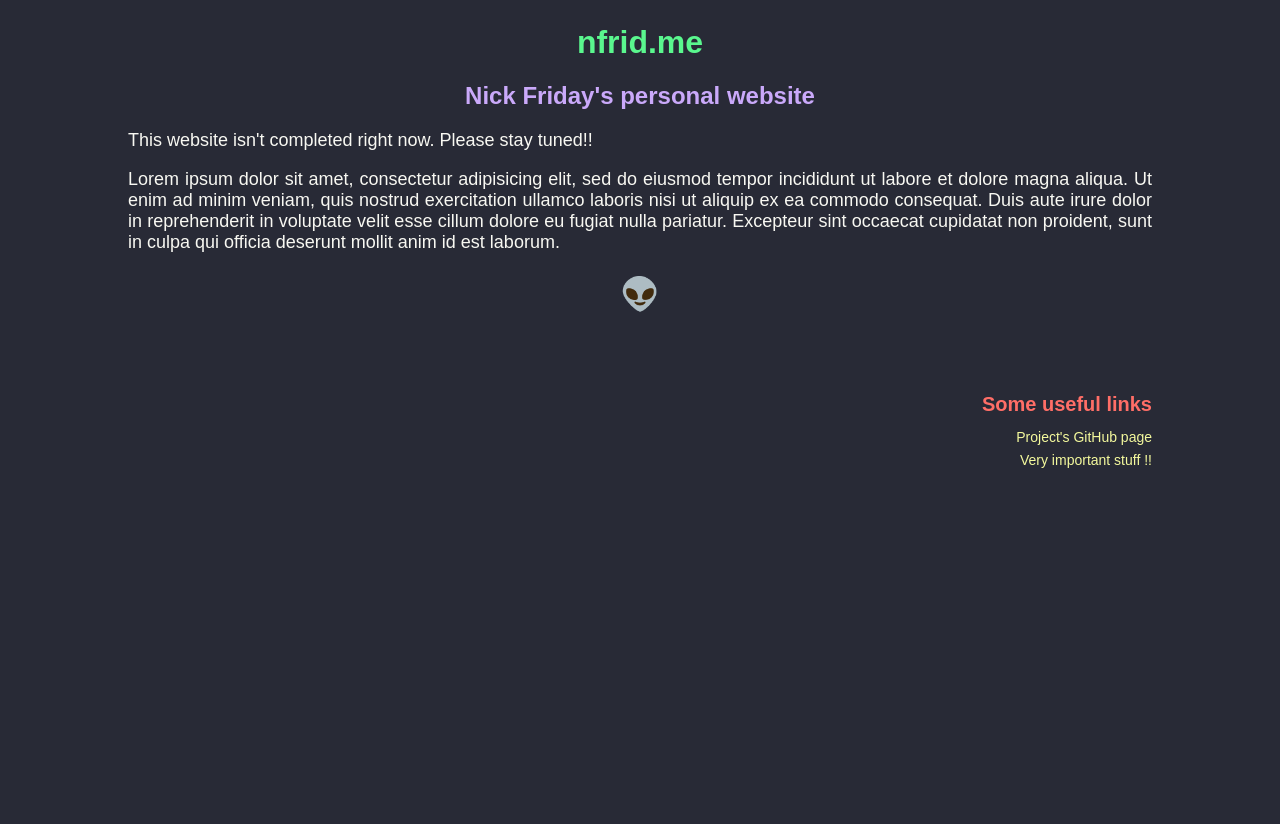
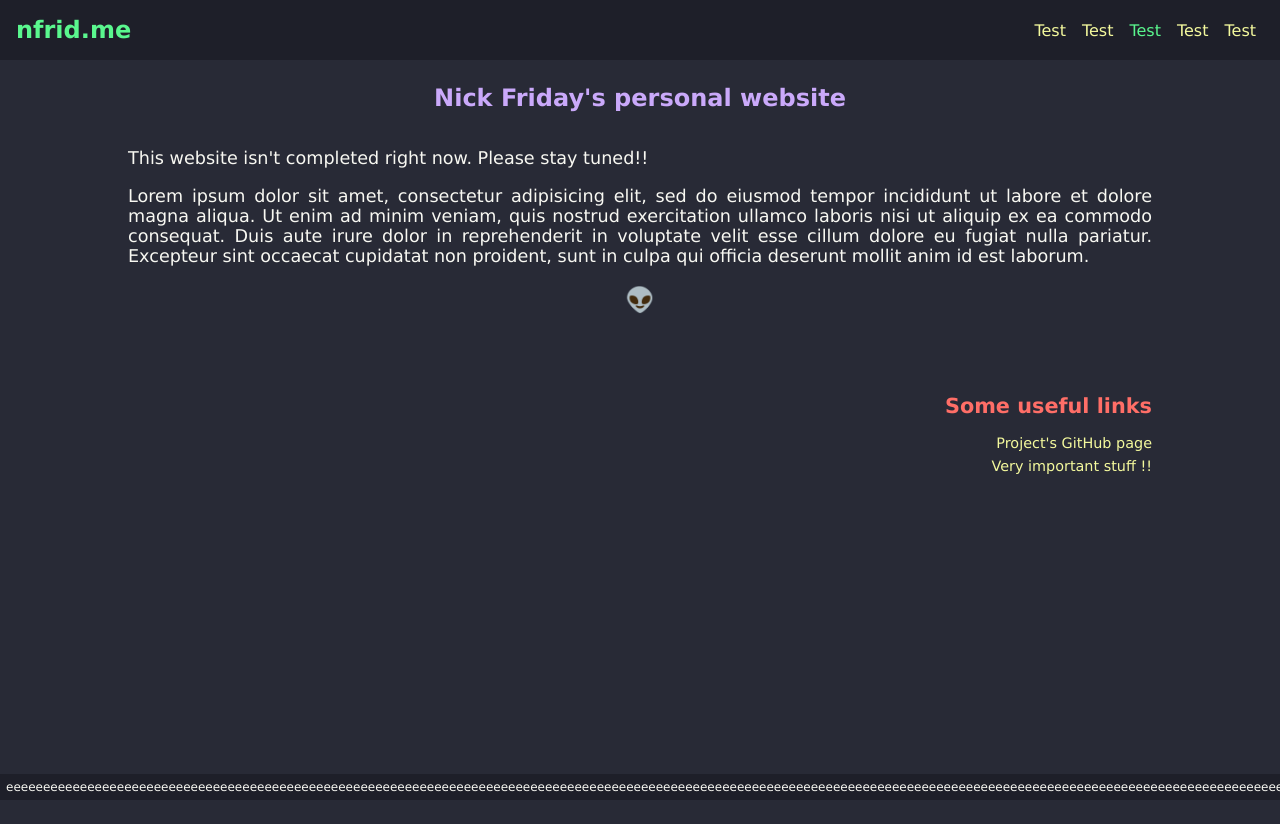
Before and after one commit to NFrid/nfrid.me-gatsby, a React app: page / in a window 1280 px wide. After the commit the page ends 800 px from the top, so only its background shows below. Built offline with nearby package versions, Linux system fonts and the light colour scheme.

Commit message:
[add+ref@comp] Footer/Header+Refs to comp

```diff
--- a/src/App.tsx
+++ b/src/App.tsx
@@ -1,13 +1,15 @@
-import { Box } from "./components/primitives";
 import Index from "./pages/Index";
 import GlobalStyle from "./styles/global";
+import Header from "./components/Header";
+import Footer from "./components/Footer";
+import React from "react";
 
 const App = () => (
   <>
     <GlobalStyle />
-    <Box>
-      <Index />
-    </Box>
+    <Header />
+    <Index />
+    <Footer />
   </>
 );
 
--- /dev/null
+++ b/src/components/Footer.tsx
@@ -0,0 +1,18 @@
+import styled from "styled-components";
+import { d } from "../styles/colors";
+
+const Box = styled.div`
+  position: fixed;
+  left: 0;
+  bottom: 0;
+  width: 100%;
+  background-color: ${d.bgd};
+  color: ${d.fg};
+  text-align: center;
+  font-size: 12px;
+  padding: 0.5em;
+`;
+
+const Footer = () => <Box>{"e".repeat(500)}</Box>;
+
+export default Footer;
--- /dev/null
+++ b/src/components/Header.tsx
@@ -0,0 +1,48 @@
+import styled from "styled-components";
+import { d } from "../styles/colors";
+
+const Header = () => (
+  <Box>
+    <Logo>nfrid.me</Logo>
+    <Nav>
+      <Item href="https://nfrid.me">Test</Item>
+      <Item href="https://nfrid.me">Test</Item>
+      <Item active href="https://nfrid.me">
+        Test
+      </Item>
+      <Item href="https://nfrid.me">Test</Item>
+      <Item href="https://nfrid.me">Test</Item>
+    </Nav>
+  </Box>
+);
+
+export default Header;
+
+const Box = styled.div`
+  display: flex;
+  background-color: ${d.bgd};
+  flex-direction: row;
+  justify-content: space-between;
+  padding: 0 1rem;
+`;
+
+const Logo = styled.h1`
+  color: ${d.greenish};
+  font-size: 1.5rem;
+`;
+
+const Nav = styled.div`
+  display: flex;
+  align-items: center;
+`;
+
+const Item = styled.a<{ active?: boolean }>`
+  text-decoration: none;
+  padding: 1em 0.5em;
+  color: ${(props) => (props.active ? d.greenish : d.yellowish)};
+  transition: 0.2s;
+
+  &:hover {
+    color: ${(props) => (props.active ? d.orange : d.purpleish)};
+  }
+`;
--- /dev/null
+++ b/src/components/Refs.tsx
@@ -0,0 +1,44 @@
+import { FC } from "react";
+import styled from "styled-components";
+import { d } from "../styles/colors";
+
+interface IProps {
+  title: string;
+  refs: {
+    href: string;
+    text: string;
+  }[];
+}
+
+const Refs: FC<IProps> = ({ title, refs }) => (
+  <RefBox>
+    <RefTit>{title}</RefTit>
+    {refs.map((ref) => (
+      <Ref href={ref.href}>{ref.text}</Ref>
+    ))}
+  </RefBox>
+);
+
+export default Refs;
+
+const RefBox = styled.div`
+  margin: 5em 0;
+  & * {
+    display: block;
+    text-align: right;
+  }
+`;
+
+const RefTit = styled.h2`
+  color: ${d.redish};
+  font-size: 1.3em;
+`;
+
+const Ref = styled.a.attrs({
+  target: "_blank",
+})`
+  text-decoration: none;
+  color: ${d.yellowish};
+  margin-bottom: 0.5em;
+  font-size: 0.9em;
+`;
--- a/src/components/primitives.tsx
+++ b/src/components/primitives.tsx
@@ -6,39 +6,13 @@ export const Box = styled.div`
   text-align: justify;
 `;
 
-export const Tit = styled.h1`
+export const Tit = styled.h2`
   text-align: center;
-  color: ${d.greenish};
-`;
-
-export const Subtit = styled.h2`
-  text-align: center;
+  margin-bottom: 1.5em;
   color: ${d.purpleish};
 `;
 
 export const Par = styled.p`
-  font-size: 18px;
+  font-size: 1.1em;
   color: ${d.fg};
 `;
-
-export const RefBox = styled(Box)`
-  margin: 5em 0;
-  & * {
-    display: block;
-    text-align: right;
-  }
-`;
-
-export const RefTit = styled(Tit)`
-  color: ${d.redish};
-  font-size: 20px;
-`;
-
-export const Ref = styled.a.attrs({
-  target: "_blank",
-})`
-  text-decoration: none;
-  color: ${d.yellowish};
-  margin-bottom: 0.5em;
-  font-size: 14px;
-`;
--- a/src/pages/Index.tsx
+++ b/src/pages/Index.tsx
@@ -1,16 +1,9 @@
-import {
-  Tit,
-  Subtit,
-  Par,
-  RefBox,
-  RefTit,
-  Ref,
-} from "../components/primitives";
+import { Box, Tit, Par } from "../components/primitives";
+import Refs from "../components/Refs";
 
 const Index = () => (
-  <>
-    <Tit>nfrid.me</Tit>
-    <Subtit>Nick Friday's personal website</Subtit>
+  <Box>
+    <Tit>Nick Friday's personal website</Tit>
     <Par>This website isn't completed right now. Please stay tuned!!</Par>
     <Par>
       Lorem ipsum dolor sit amet, consectetur adipisicing elit, sed do eiusmod
@@ -22,12 +15,19 @@ const Index = () => (
       est laborum.
     </Par>
     <Tit>👽️</Tit>
-    <RefBox>
-      <RefTit>Some useful links</RefTit>
-      <Ref href="https://github.com/NFrid/nfrid.me">Project's GitHub page</Ref>
-      <Ref href="https://bit.ly/2JqTOBQ">Very important stuff !!</Ref>
-    </RefBox>
-  </>
+    <Refs title="Some useful links" refs={refs} />
+  </Box>
 );
 
 export default Index;
+
+const refs = [
+  {
+    text: "Project's GitHub page",
+    href: "https://github.com/NFrid/nfrid.me",
+  },
+  {
+    text: "Very important stuff !!",
+    href: "https://bit.ly/2JqTOBQ",
+  },
+];
--- a/src/styles/colors.ts
+++ b/src/styles/colors.ts
@@ -1,6 +1,7 @@
 // Dracula Colorscheme
 export const d = {
   bg: "#282a36",
+  bgd: "#1e1f29",
   sel: "#44475a",
   fg: "#f8f8f2",
   com: "#6272a4",
--- a/src/styles/global.ts
+++ b/src/styles/global.ts
@@ -3,7 +3,7 @@ import { d } from "./colors";
 
 const GlobalStyle = createGlobalStyle`
   body {
-    font-family: Arial, Helvetica, sans-serif;
+    font-family: Verdana, Helvetica, sans-serif;
     background: ${d.bg};
     height: 100vh;
     padding: 2em;
```
